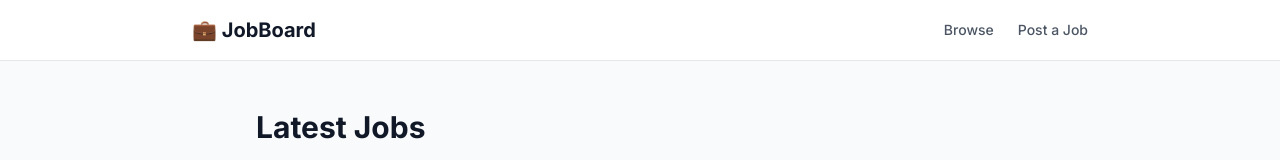
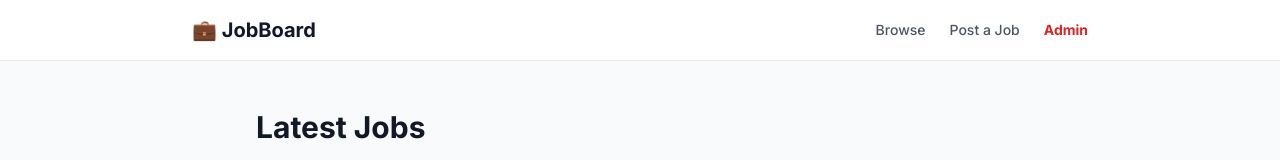
Before and after one commit to anoni-max/nextjs-job-board-v2, a Next.js app: page / in a window 1280 px wide. Shown: the top 160 px of the page. Built offline with nearby package versions, Linux system fonts and the light colour scheme; no server answers; the database is empty.

Commit message:
Add Admin link to navigation

```diff
--- a/app/layout.tsx
+++ b/app/layout.tsx
@@ -28,6 +28,7 @@ export default function RootLayout({
             <div className="flex gap-6 text-sm font-medium text-gray-600">
               <Link href="/" className="hover:text-blue-600 transition">Browse</Link>
               <Link href="/post" className="hover:text-blue-600 transition">Post a Job</Link>
+              <Link href="/admin" className="text-red-600 hover:text-red-700 transition font-bold">Admin</Link>
             </div>
           </div>
         </nav>
```
